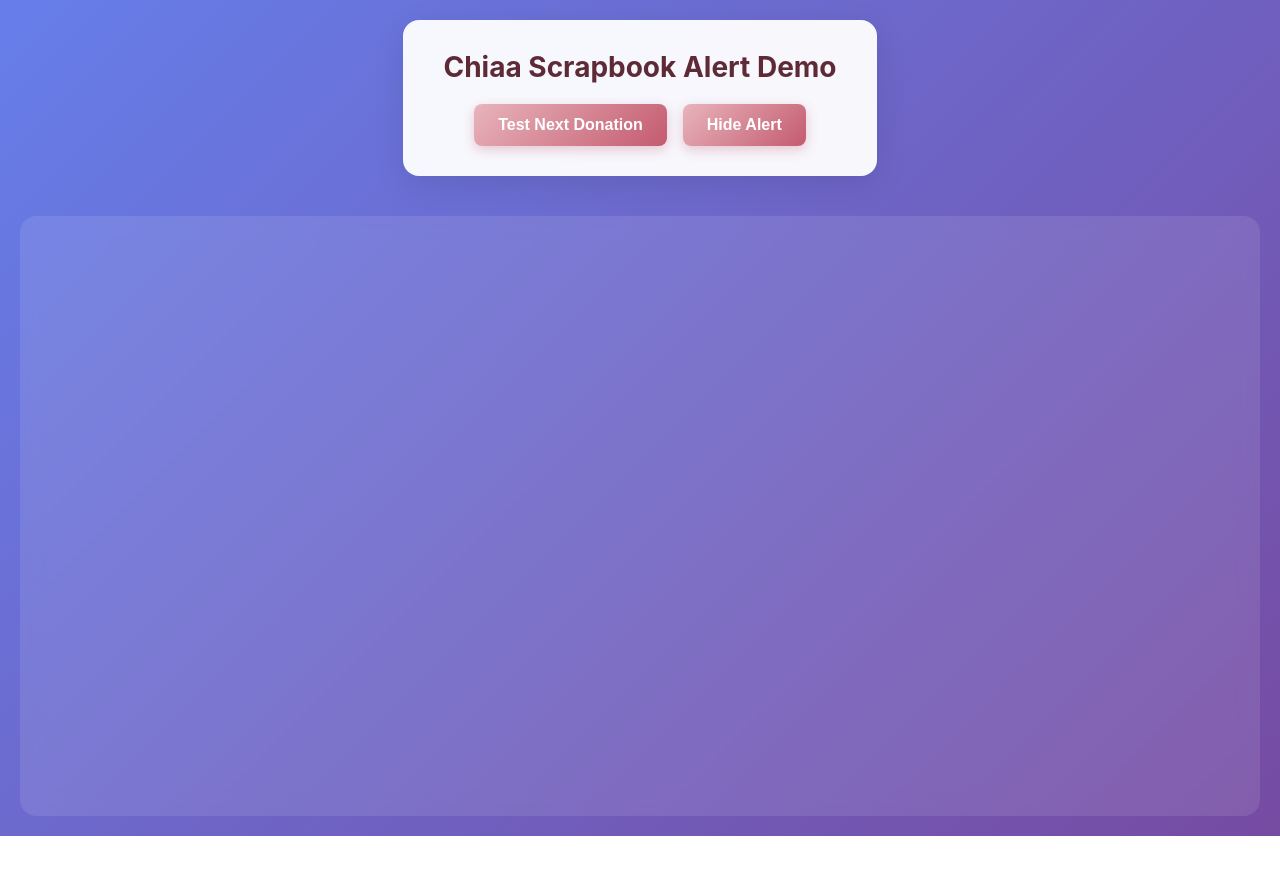
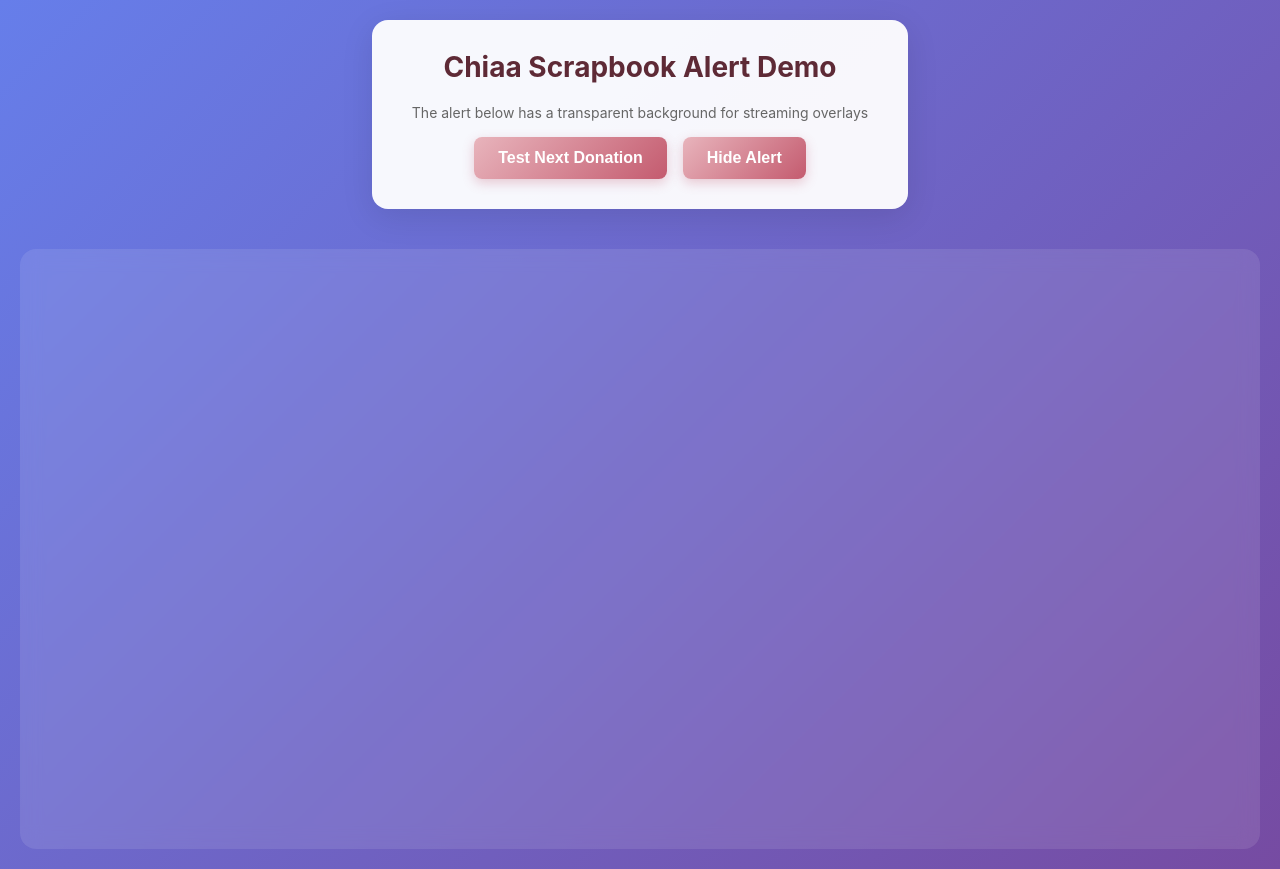
Before and after one commit to Ankit-KK/chiaa-alert, a React (Vite) app: page / in a window 1280 px wide. Before the commit the page ends 836 px from the top, so only its background shows below. Built offline with nearby package versions, Linux system fonts and the light colour scheme; the HTML template or start-up script is replaced by a standard one.

Commit message:
Update App.tsx

```diff
--- a/src/App.tsx
+++ b/src/App.tsx
@@ -71,6 +71,9 @@ function App() {
     <div className="app">
       <div className="controls">
         <h1>Chiaa Scrapbook Alert Demo</h1>
+        <p style={{ marginBottom: '16px', color: '#666', fontSize: '14px' }}>
+          The alert below has a transparent background for streaming overlays
+        </p>
         <button onClick={handleNextDonation}>Test Next Donation</button>
         <button onClick={() => setShowAlert(!showAlert)}>
           {showAlert ? 'Hide' : 'Show'} Alert
```
